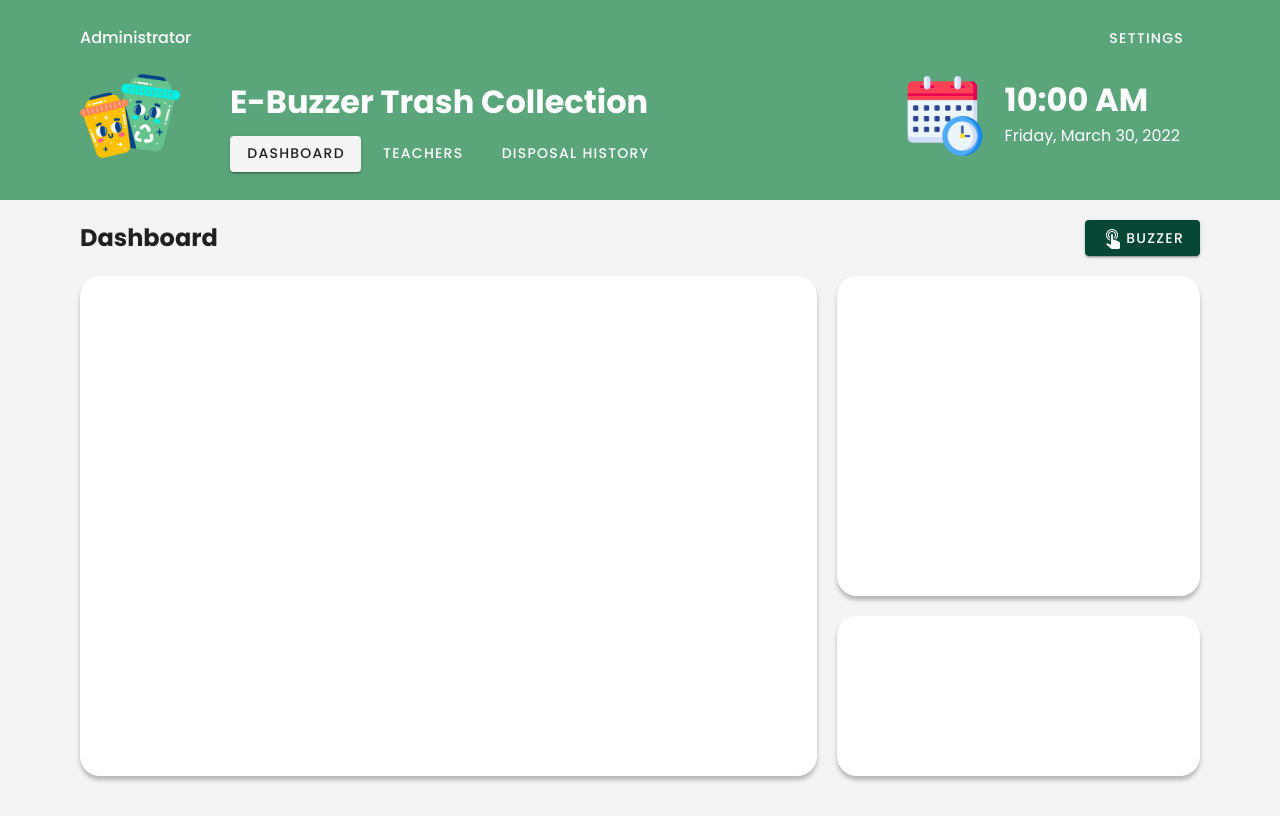
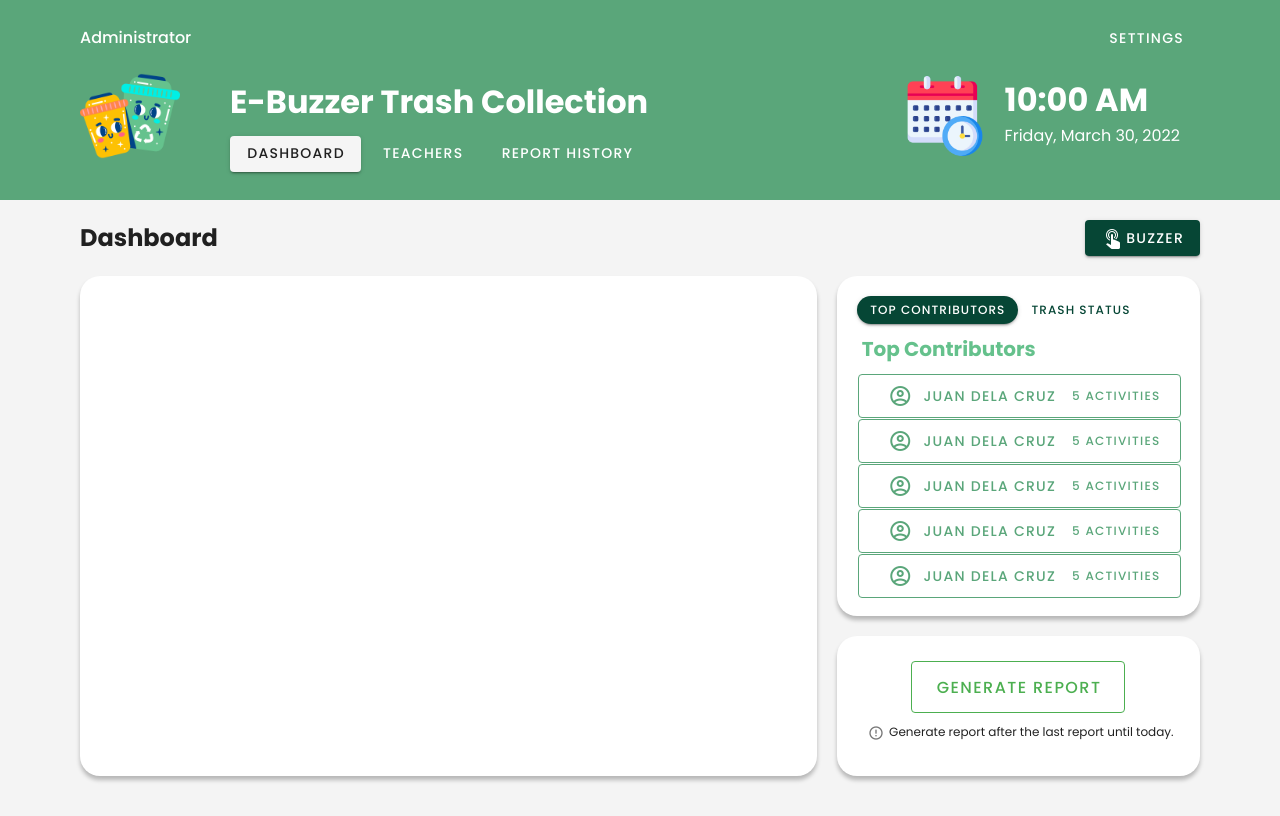
Before and after one commit to IamMarkReyRonolo/feedbACTS-on-the-go-frontned, a Vue app: page /admin in a window 1280 px wide. Built offline with nearby package versions, Linux system fonts and the light colour scheme.

Commit message:
created contributors table and generate report

```diff
--- a/src/components/AdminPageComponents/Header.vue
+++ b/src/components/AdminPageComponents/Header.vue
@@ -40,7 +40,7 @@
 									:text="!clickedHistory"
 									:dark="!clickedHistory"
 									@click="navigate('history')"
-									>Disposal History</v-btn
+									>Report History</v-btn
 								>
 							</div>
 						</div>
--- a/src/components/AdminPageComponents/MainComponents/Dashboard.vue
+++ b/src/components/AdminPageComponents/MainComponents/Dashboard.vue
@@ -21,10 +21,68 @@
 							<div class="rightCon">
 								<v-row no-gutters>
 									<v-col cols="12" sm="8" lg="12">
-										<div class="dataCon"></div>
+										<div class="dataCon">
+											<div class="contributorsTable">
+												<div class="topNavBtns">
+													<v-btn
+														rounded
+														small
+														dark
+														color="#064635"
+														margin="padding: 0px 5px"
+														>Top Contributors</v-btn
+													>
+													<v-btn
+														rounded
+														small
+														dark
+														color="#064635"
+														text
+														margin="padding: 0px 5px"
+														>Trash Status</v-btn
+													>
+												</div>
+												<h2>Top Contributors</h2>
+												<div class="contributors">
+													<v-btn
+														color="#5AA67A"
+														outlined
+														class="contributor"
+														v-for="n in 5"
+														:key="n"
+														large
+													>
+														<div class="innerCon">
+															<v-icon style="padding: 0px 10px"
+																>mdi-account-circle-outline</v-icon
+															>
+															Juan Dela Cruz
+														</div>
+
+														<div class="noOfAct">5 activities</div>
+													</v-btn>
+												</div>
+											</div>
+											<div class="statusTable"></div>
+										</div>
 									</v-col>
 									<v-col cols="12" sm="4" lg="12">
-										<div class="reportCon"></div>
+										<div class="reportCon">
+											<v-btn
+												x-large
+												color="success"
+												dark
+												class="disposeBtn"
+												outlined
+											>
+												Generate report</v-btn
+											>
+											<p>
+												<v-icon small style="padding: 0px 5px"
+													>mdi-alert-circle-outline</v-icon
+												>Generate report after the last report until today.
+											</p>
+										</div>
 									</v-col>
 								</v-row>
 							</div>
@@ -127,15 +185,62 @@
 		background-color: white;
 		box-shadow: 0px 4px 4px rgba(0, 0, 0, 0.25);
 		border-radius: 20px;
-		height: 320px;
+		height: 340px;
 	}
 
 	.reportCon {
 		background-color: white;
 		box-shadow: 0px 4px 4px rgba(0, 0, 0, 0.25);
 		border-radius: 20px;
-		height: 160px;
+		height: 140px;
 		margin-top: 20px;
+		display: flex;
+		justify-content: center;
+		align-items: center;
+		flex-direction: column;
+	}
+
+	.reportCon p {
+		padding: 10px;
+		margin: 0px;
+		font-size: 12px;
+	}
+
+	.topNavBtns {
+		display: flex;
+	}
+
+	.contributorsTable {
+		padding: 20px;
+		text-align: left;
+	}
+
+	.contributorsTable h2 {
+		margin: 10px 5px;
+		font-size: 20px;
+		color: #65c18c;
+	}
+
+	.contributor {
+		text-align: left;
+		width: 100%;
+		padding: 10px;
+		margin: 1px;
+	}
+
+	.contributors .v-btn {
+		display: flex;
+		justify-content: space-between;
+	}
+
+	.innerCon {
+		display: flex;
+		justify-content: center;
+		align-items: center;
+	}
+
+	.noOfAct {
+		font-size: 12px;
 	}
 
 	@media only screen and (max-width: 1260px) {
```
